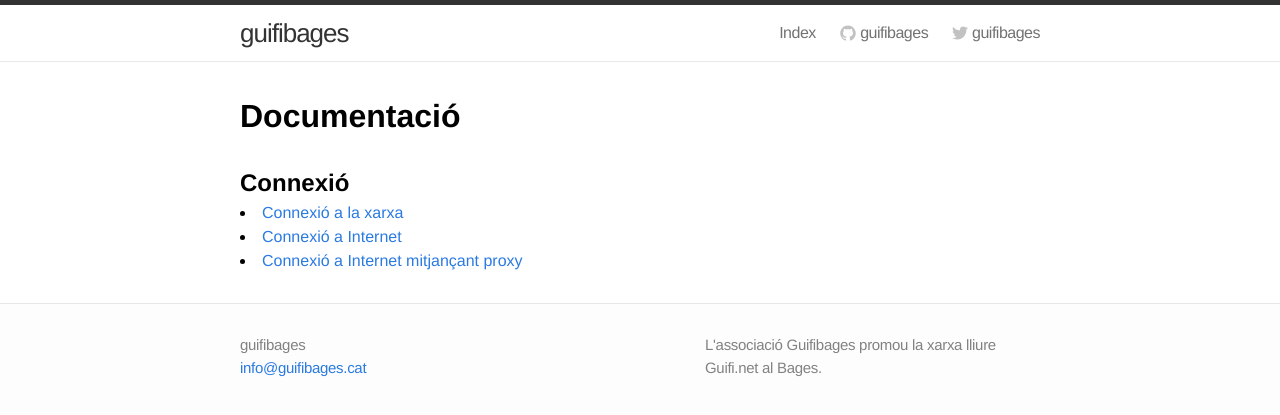
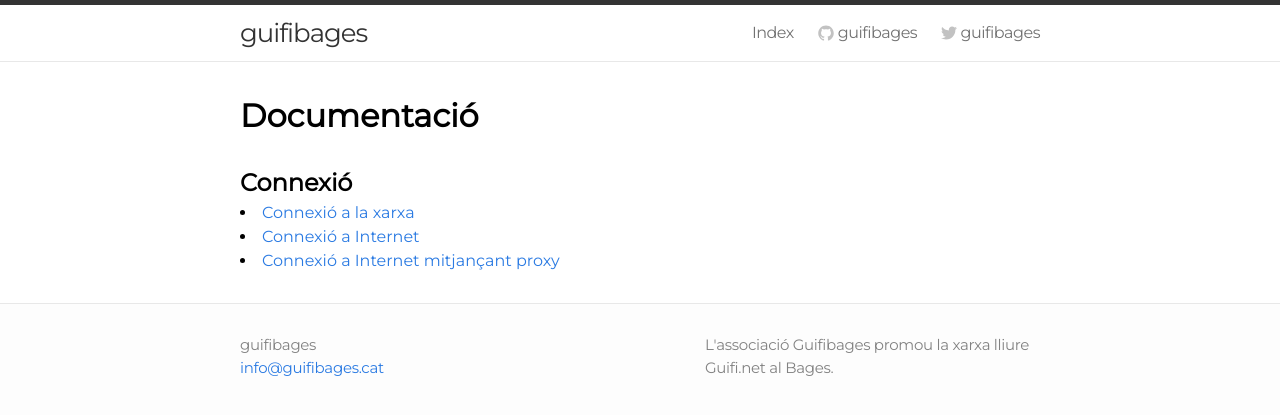
Before and after one commit to guifibages/guifibages.github.io, a Jekyll site: the page built from index.html, in a window 1280 px wide. Shown: the top 415 px of the page. Built offline with Jekyll 4.4.1, drawn with Linux system fonts in a browser that asks for light colours.

Commit message:
Use Montserrat as default font

```diff
--- a/_includes/head.html
+++ b/_includes/head.html
@@ -8,5 +8,5 @@
 
     <!-- Custom CSS -->
     <link rel="stylesheet" href="{{ "/css/main.css" | prepend: site.baseurl }}">
-
+    <link href='https://fonts.googleapis.com/css?family=Montserrat' rel='stylesheet' type='text/css'>
 </head>
--- a/css/main.css
+++ b/css/main.css
@@ -9,7 +9,7 @@
 html, body { height: 100%; }
 
 body {
-  font-family: Helvetica, Arial, sans-serif;
+  font-family: Montserrat, Helvetica, Arial, sans-serif;
   font-size: 16px;
   line-height: 1.5;
   font-weight: 300;
```
